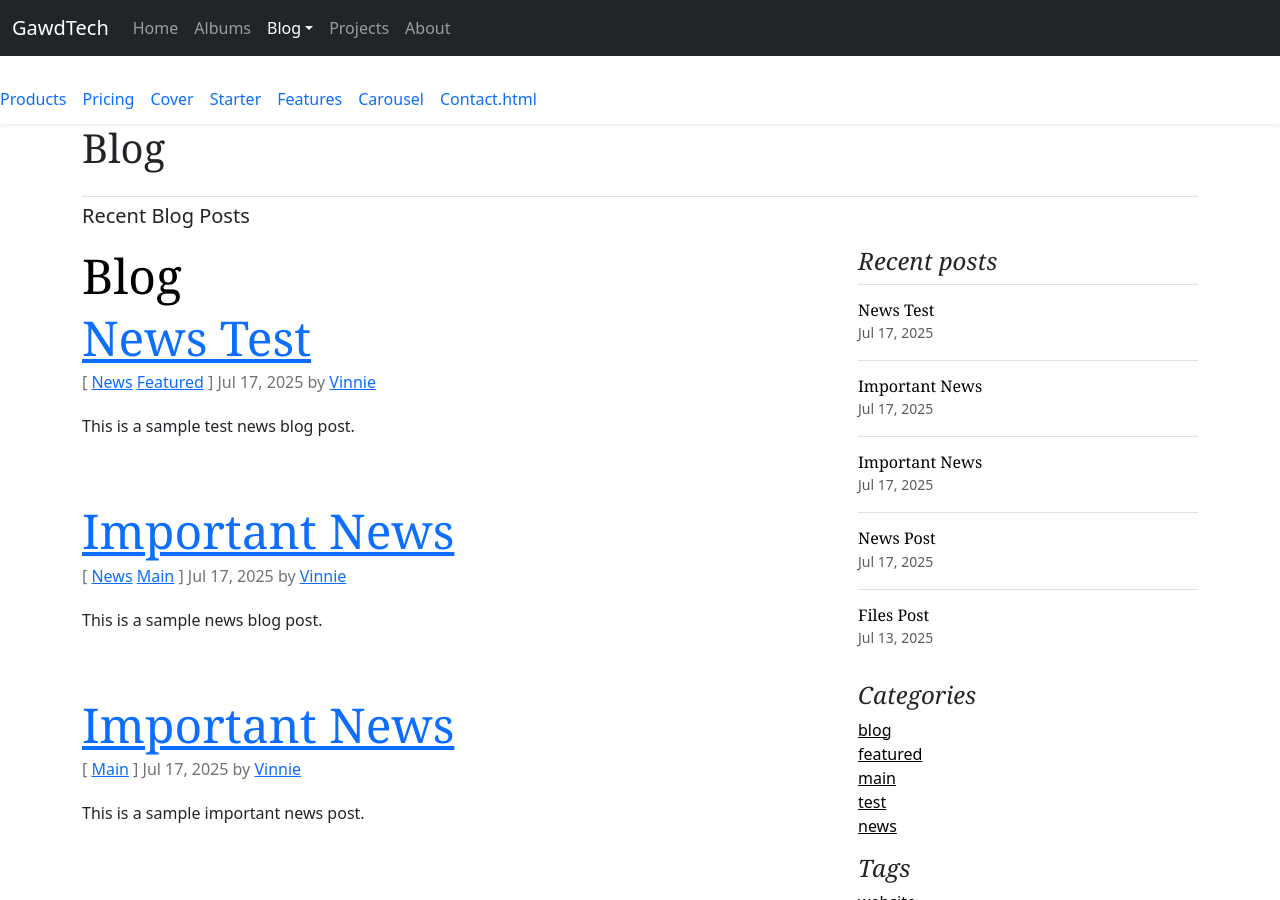
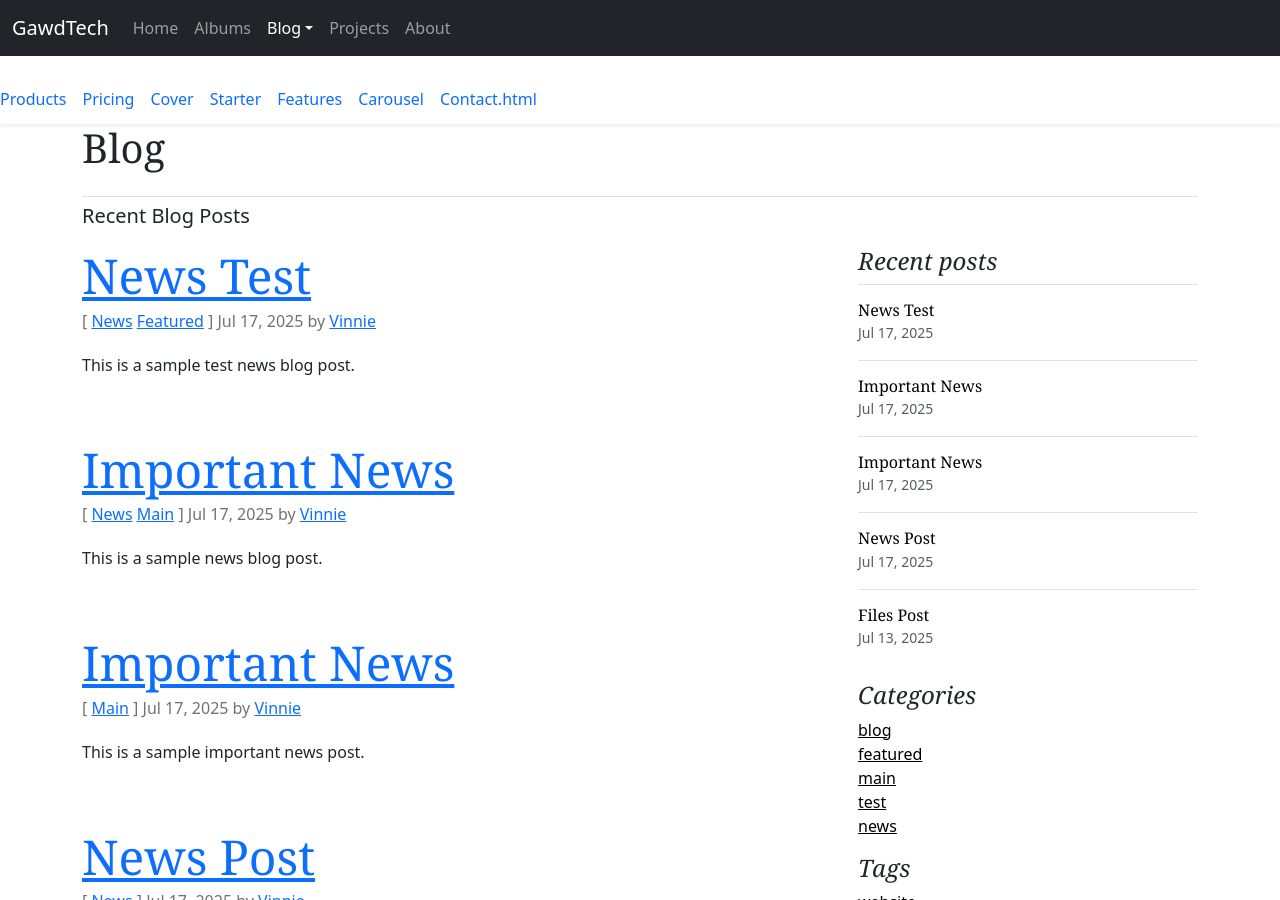
Before and after one commit to CoolV1994/Template-Bootstrap-5, a Jekyll site: the page built from blog.html, in a window 1280 px wide and 900 px high. Built offline with Jekyll 4.4.1, drawn with Linux system fonts in a browser that asks for light colours.

Commit message:
Update blog.html

```diff
--- a/blog.html
+++ b/blog.html
@@ -1,5 +1,5 @@
 ---
-layout: blog
+layout: page_sidebar
 title: Blog
 excerpt: Recent Blog Posts
 sidebar_pos: right
@@ -16,26 +18,4 @@
 {% endfor %}
 
 
-<nav class="pagination" aria-label="Pagination">
-{% if paginator.previous_page %}
-	<a class="btn btn-outline-primary rounded-pill" href="{{ paginator.previous_page_path | relative_url }}">Previous</a>
-{% else %}
-	<a class="btn btn-outline-secondary rounded-pill disabled" aria-disabled="true">Previous</a>
-{% endif %}
-
-{% for page in (1..paginator.total_pages) %}
-{% if page == paginator.page %}
-	<a class="btn btn-outline-secondary rounded-pill disabled" aria-disabled="true">{{ page }}</a>
-{% elsif page == 1 %}
-	<a class="btn btn-outline-primary rounded-pill" href="{{ site.paginate_path | relative_url | replace: 'page/:num/', '' }}">{{ page }}</a>
-{% else %}
-	<a class="btn btn-outline-primary rounded-pill" href="{{ site.paginate_path | relative_url | replace: ':num', page }}">{{ page }}</a>
-{% endif %}
-{% endfor %}
-
-{% if paginator.next_page %}
-	<a class="btn btn-outline-primary rounded-pill" href="{{ paginator.next_page_path | relative_url }}">Next</a>
-{% else %}
-	<a class="btn btn-outline-secondary rounded-pill disabled" aria-disabled="true">Next</a>
-{% endif %}
-</nav>
+{% include pagination.html %}
```
Also changed, not shown: other parts of blog.html (+2 -0 lines).
